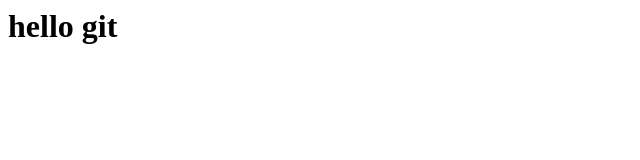
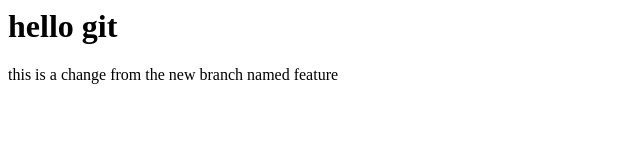
Before and after one commit to EbsaTeklu/demo-repo-2, a plain HTML site: page index.html in a window 1280 px wide. Shown: the whole page, without its empty margins (0-640 px from the left). Drawn offline with Linux system fonts and the light colour scheme.

Commit message:
commit to feature branch

```diff
--- a/index.html
+++ b/index.html
@@ -7,5 +7,6 @@
 </head>
 <body>
     <h1>hello git</h1>
+    <p>this is a change from the new branch named feature</p>
 </body>
 </html>
```
